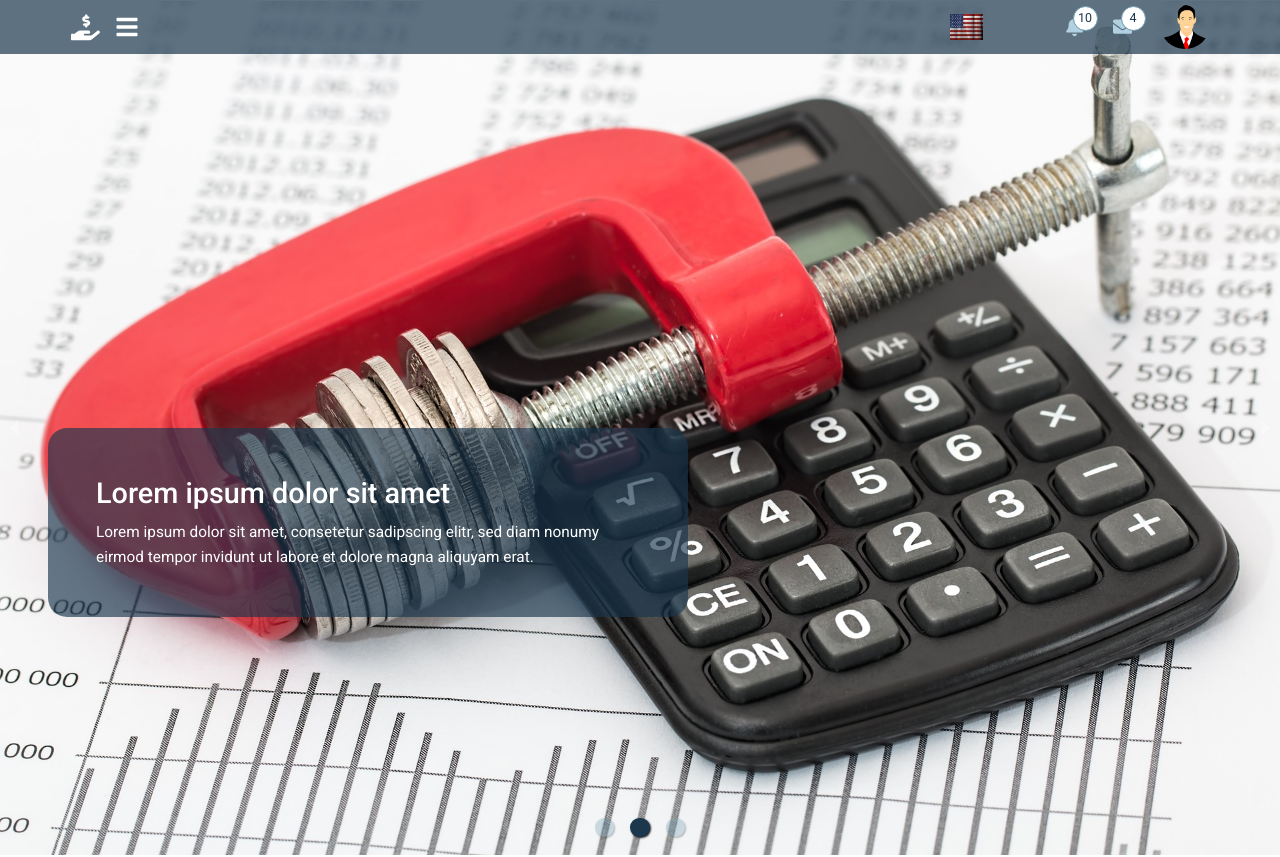
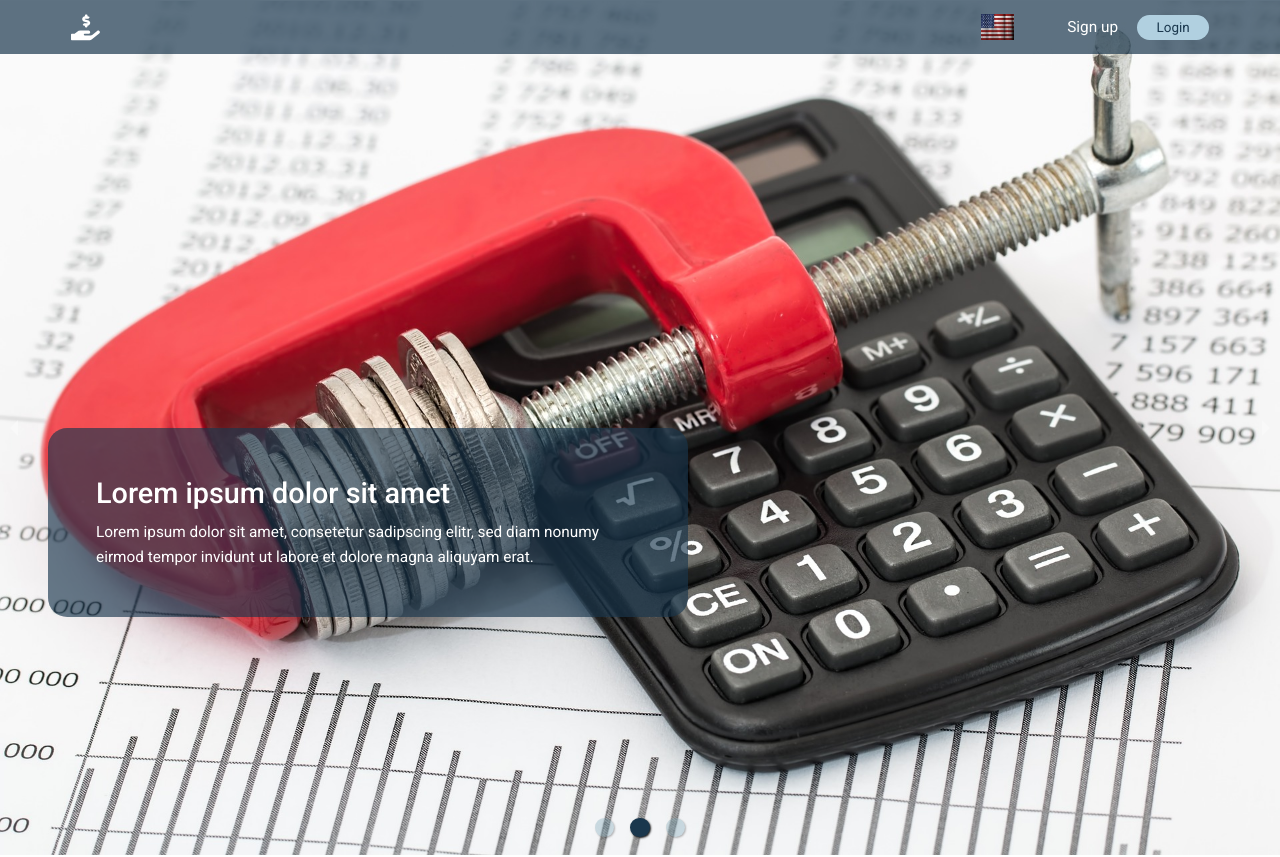
Before and after one commit to rahman-a/debt-tracker, a React (Create React App) app in the folder client/: page / in a window 1280 px wide. Shown: the top 857 px of the page. Built offline with nearby package versions, Linux system fonts and the light colour scheme.

Commit message:
add authentication test

```diff
--- a/client/src/App.js
+++ b/client/src/App.js
@@ -1,3 +1,4 @@
+import React, {useState} from 'react';
 import 'bootstrap/dist/css/bootstrap.min.css';
 import './App.scss';
 import { Routes, Route} from 'react-router-dom'
@@ -15,13 +16,15 @@ import {
 } from './views'
 
 function App() {
+  const [isAuth, setIsAuth] = useState(false)
+
   return (
     <div className="App">
-        <Header/>
+        <Header isAuth={isAuth} setIsAuth={setIsAuth}/>
           <Routes>
             <Route path='/' element={<Home/>}/>
             <Route path='/register' element={<Register/>}/>
-            <Route path='/login' element={<Login/>} />
+            <Route path='/login' element={<Login setIsAuth={setIsAuth}/>} />
             <Route path='/operation'>
                 <Route index element={<Operation/>}/>
                 <Route path='new' element={<NewOperation/>}/>
--- a/client/src/components/Header/Header.jsx
+++ b/client/src/components/Header/Header.jsx
@@ -34,8 +34,7 @@ const notifyData = [
 ]
 
 
-const Header = () => {
-    const isAuth = true // for test
+const Header = ({isAuth, setIsAuth}) => {
     const [language, setLanguage] = useState('en')
     const [langDropDown, setLangDropDown] = useState(false)
     const [loadingState, setLoadingState] = useState(false)
@@ -137,7 +136,8 @@ const Header = () => {
                         language={language}
                         changeLanguageHandler={changeLanguageHandler}
                         loadingState={loadingState}
-                        showSideMenu={showSideMenu}/>}
+                        showSideMenu={showSideMenu}
+                        setIsAuth={setIsAuth}/>}
 
                         {/* display the actions buttons */}
                         <div className={style.header__actions}>
--- a/client/src/components/LoginCode/LoginCode.jsx
+++ b/client/src/components/LoginCode/LoginCode.jsx
@@ -1,10 +1,11 @@
 import React, {useState} from 'react'
 import style from './style.module.scss'
+import { useNavigate } from 'react-router-dom'
 
-const LoginCode = () => {
+const LoginCode = ({setIsAuth}) => {
     const [isRememberOn, setIsRememberOn] = useState(false)
     const [rememberDays, setRememberDays] = useState(1)
-
+    const navigate = useNavigate()
     const defineRememberDays = days => {
         setRememberDays(days)
     }
@@ -12,6 +13,11 @@ const LoginCode = () => {
     const rememberPanelHandler = e => {
         if(isRememberOn) setRememberDays(1)
         setIsRememberOn(prev => !prev)
+    }
+
+    const loginHandler = _ => {
+        setIsAuth(true)
+        navigate('/')
     }
     return (
         <div className={style.loginCode}>
@@ -24,7 +30,7 @@ const LoginCode = () => {
                     </span>
                     <input type="text" placeholder='enter the code sent to your E-mail'/>
                 </div>
-                <button>login</button>
+                <button onClick={loginHandler}>login</button>
             </div>
             <div className={style.loginCode__remember}>
                 <input
--- a/client/src/components/SideNavbar/SideNavbar.jsx
+++ b/client/src/components/SideNavbar/SideNavbar.jsx
@@ -11,7 +11,7 @@ import {
 } from '../../icons'
 
 
-const SideNavbar = ({showSideMenu, loadingState,language, changeLanguageHandler}) => {
+const SideNavbar = ({showSideMenu, loadingState,language, changeLanguageHandler, setIsAuth}) => {
     const navigate = useNavigate()
     return (
         <div className={style.navbar__menu}
@@ -44,7 +44,8 @@ const SideNavbar = ({showSideMenu, loadingState,language, changeLanguageHandler}
                         Profile
                     </span>
                 </li>
-                <li className={style.navbar__menu_item}>
+                <li className={style.navbar__menu_item}
+                onClick={() => setIsAuth(false)}>
                     <span className={style.navbar__menu_item_logout}>
                         <Logout/>
                     </span>
--- a/client/src/views/Login/Login.jsx
+++ b/client/src/views/Login/Login.jsx
@@ -4,7 +4,7 @@ import { useNavigate } from 'react-router-dom'
 import {LoginForm, LoginCode} from '../../components'
 import {ArrowRight} from '../../icons'
 
-const Login = () => {
+const Login = ({setIsAuth}) => {
     const [isAuthenticated, setIsAuthenticated] = useState(false)
     const navigate = useNavigate()
     return (
@@ -18,8 +18,8 @@ const Login = () => {
            <div className={style.login__wrapper}>
                 {
                 isAuthenticated
-                ? <LoginCode/>
-                : <LoginForm setIsAuthenticated={setIsAuthenticated}/>
+                ? <LoginCode setIsAuth={setIsAuth}/>
+                : <LoginForm setIsAuthenticated={setIsAuthenticated} />
                 }
            </div>
         </div>
```
